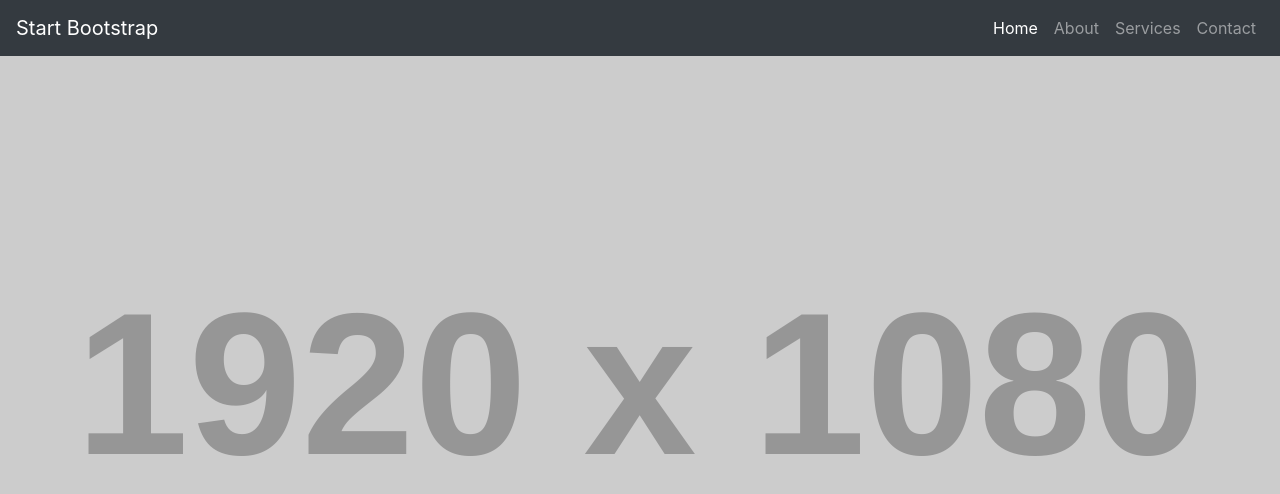
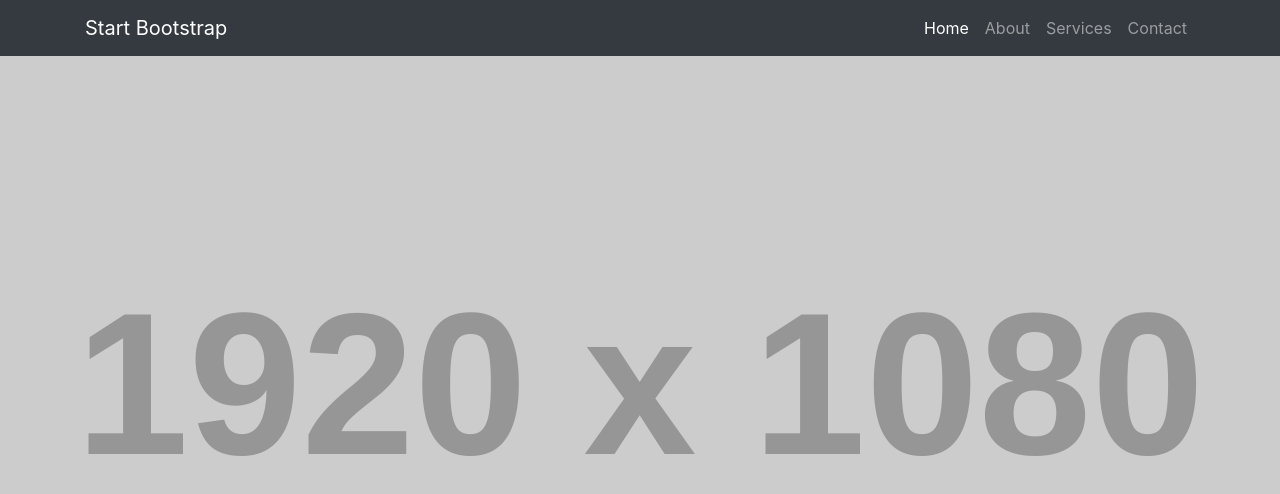
Before and after one commit to StartBootstrap/startbootstrap-full, a website: page index.html in a window 1280 px wide. Drawn offline with Linux system fonts and the light colour scheme; placeholder pictures from the web are drawn by us.

Commit message:
Wrapped nav items in a container element

```diff
--- a/index.html
+++ b/index.html
@@ -22,6 +22,7 @@
 
     <!-- Navigation -->
     <nav class="navbar navbar-expand-lg navbar-dark bg-dark fixed-top">
+      <div class="container">
         <a class="navbar-brand" href="#">Start Bootstrap</a>
         <button class="navbar-toggler" type="button" data-toggle="collapse" data-target="#navbarResponsive" aria-controls="navbarResponsive" aria-expanded="false" aria-label="Toggle navigation">
           <span class="navbar-toggler-icon"></span>
@@ -29,7 +30,9 @@
         <div class="collapse navbar-collapse" id="navbarResponsive">
           <ul class="navbar-nav ml-auto">
             <li class="nav-item active">
-                    <a class="nav-link" href="#">Home <span class="sr-only">(current)</span></a>
+              <a class="nav-link" href="#">Home
+                <span class="sr-only">(current)</span>
+              </a>
             </li>
             <li class="nav-item">
               <a class="nav-link" href="#">About</a>
@@ -41,6 +44,7 @@
               <a class="nav-link" href="#">Contact</a>
             </li>
           </ul>
+        </div>
       </div>
     </nav>
 
```
Lines whose indentation alone changed are shown as unchanged.
